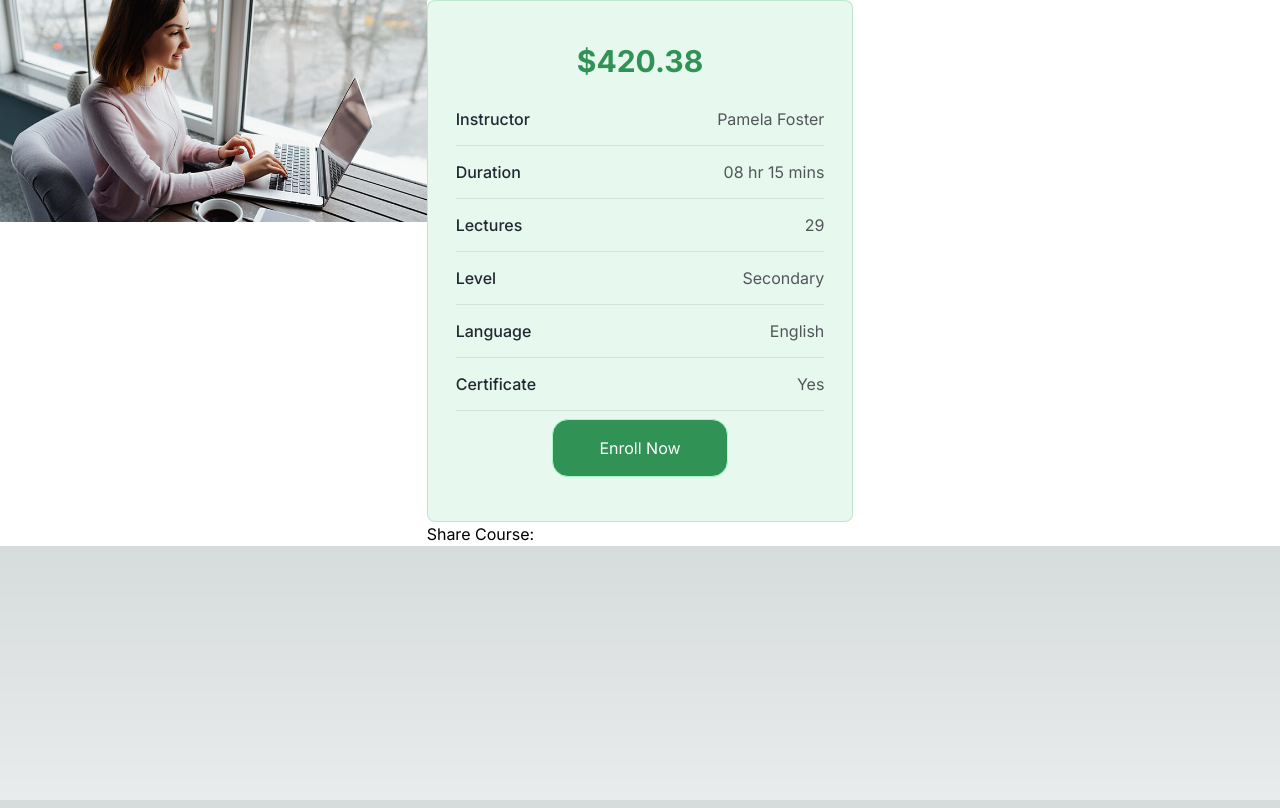
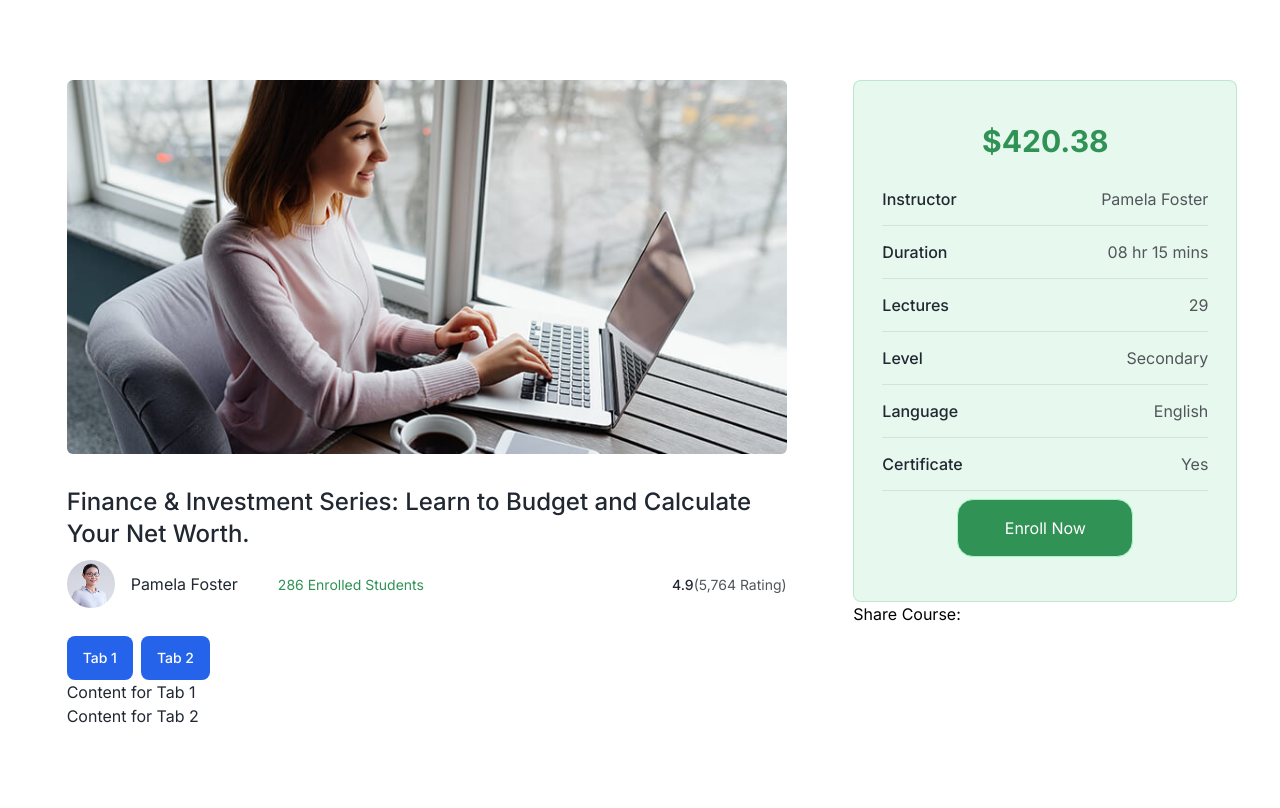
Before and after one commit to ThuanLeUwU/LearnConnect-NextJs, a Next.js app: page /course-detail in a window 1280 px wide. Built offline with nearby package versions, Linux system fonts and the light colour scheme.

Commit message:
detail screen

```diff
--- a/src/app/contact/page.tsx
+++ b/src/app/contact/page.tsx
@@ -3,7 +3,7 @@ import styles from "../contact/styles.module.scss";
 
 export default function ContactPage() {
   return (
-    <div className="bg-[#f8f9fa]">
+    <div className="bg-[#fff]">
       <div className="container mx-auto max-w-screen-lg py-20">
         <div className="grid lg:grid-cols-2 pt-6 px-10 pb-16 border border-solid border-opacity-20 border-[#30925533] rounded-10">
           <div className="mx-auto">
--- a/src/app/course-detail/page.tsx
+++ b/src/app/course-detail/page.tsx
@@ -1,17 +1,115 @@
 import Image from "next/image";
 import styles from "../login/styles.module.scss";
+import React, { useState } from "react";
 
 export default function CourseDetailPage() {
+  const [activeTab, setActiveTab] = useState("tab-0");
+  const changeTab = (tabId: string) => {
+    // Specify the type of tabId as string
+    setActiveTab(tabId); // Set the active tab when a tab is clicked
+  };
   return (
     <div className="contain-wrapper">
       <div className="bg-[#fff]">
-        <div className="grid cols-3 lg:grid-cols-3">
-          <div className="lg:cols-span-2">
-            <div>
-              <img src="./courses-details.jpg" alt="course-detail" />
+        <div className="container mx-auto max-w-screen-xl">
+          <div className="grid cols-2 lg:grid-cols-12 py-20">
+            <div className="lg:col-span-8 lg:cols-span-2 max-w-3xl px-6 mx-auto">
+              <img
+                src="./courses-details.jpg"
+                alt="course-detail"
+                className="rounded-md"
+              />
+              <h2 className="text-[#212832] mt-8 text-2xl font-medium">
+                Finance & Investment Series: Learn to Budget and Calculate Your
+                Net Worth.
+              </h2>
+              <div className="courses-details-admin text-[#212832] flex justify-between items-center pt-2.5">
+                <div className="admin-author flex items-center">
+                  <div className="w-12 h-12 ">
+                    <img
+                      src="./author-01.jpg"
+                      alt="Author"
+                      className="rounded-full"
+                    />
+                  </div>
+                  <div className="author-content">
+                    <a className="text-base pl-4 pb-1.5" href="#">
+                      Pamela Foster
+                    </a>
+                    <span className="mx-5"></span>
+                    <span className="text-sm font-normal text-[#309255]">
+                      286 Enrolled Students
+                    </span>
                   </div>
                 </div>
-          <div className="lg:cols-span-1">
+                <div className="admin-rating">
+                  <span className="font-medium text-sm">4.9</span>
+                  <span className="rating-star">
+                    <span className="rating-bar"></span>
+                  </span>
+                  <span className="text-sm text-[#52565b] font-normal">
+                    (5,764 Rating)
+                  </span>
+                </div>
+              </div>
+              <div className="pt-7 text-[#212832] ">
+                <ul
+                  className="flex flex-wrap text-sm font-medium text-center text-gray-500 dark:text-gray-400"
+                  id="tabList"
+                >
+                  <li className="mr-2">
+                    <a
+                      href="#"
+                      className={`inline-block px-4 py-3 rounded-lg ${
+                        activeTab === "tab-0"
+                          ? "bg-blue-600 text-white"
+                          : "text-white bg-blue-600 hover:bg-gray-100 hover:text-gray-900 dark:hover:bg-gray-800 dark:hover:text-white"
+                      }`}
+                      aria-current={activeTab === "tab-0" ? "page" : undefined}
+                      onClick={() => changeTab("tab-0")}
+                    >
+                      Tab 1
+                    </a>
+                  </li>
+                  <li className="mr-2">
+                    <a
+                      href="#"
+                      className={`inline-block px-4 py-3 rounded-lg ${
+                        activeTab === "tab-1"
+                          ? "bg-blue-600 text-white"
+                          : "text-white bg-blue-600 hover:bg-gray-100 hover:text-gray-900 dark:hover:bg-gray-800 dark:hover:text-white"
+                      }`}
+                      aria-current={activeTab === "tab-1" ? "page" : undefined}
+                      onClick={() => changeTab("tab-1")}
+                    >
+                      Tab 2
+                    </a>
+                  </li>
+                  {/* ... Add similar code for other tabs */}
+                </ul>
+
+                <div className="tab-content">
+                  <div
+                    className={`tab-pane ${
+                      activeTab === "tab-0" ? "active" : ""
+                    }`}
+                    id="tab-0"
+                  >
+                    Content for Tab 1
+                  </div>
+                  <div
+                    className={`tab-pane ${
+                      activeTab === "tab-1" ? "active" : ""
+                    }`}
+                    id="tab-1"
+                  >
+                    Content for Tab 2
+                  </div>
+                  {/* ... Add similar code for other tab content */}
+                </div>
+              </div>
+            </div>
+            <div className="lg:col-span-4 max-w-sm">
               <div className="border rounded-lg border-solid border-opacity-20 border-green-600 rounded-10 bg-[#e7f8ee] pt-7 pl-7 pr-7 pb-9">
                 <div className="sidebar-widget widget-information">
                   <div className="text-center py-3.5">
@@ -122,5 +220,6 @@ export default function CourseDetailPage() {
           </div>
         </div>
       </div>
+    </div>
   );
 }
--- a/src/app/login/page.tsx
+++ b/src/app/login/page.tsx
@@ -12,7 +12,7 @@ export default function LoginPage() {
             </div>
             <div className="">
               <div className="mx-auto max-w-md">
-                <h3 className="text-[30px] font-medium text-black px-10 pt-32">
+                <h3 className="text-[30px] font-medium text-[#212832] px-10 pt-32">
                   Login <span className="text-[#309255]">Now</span>
                 </h3>
                 <div className="pt-8">
--- a/src/app/profile/page.tsx
+++ b/src/app/profile/page.tsx
@@ -5,7 +5,7 @@ export default function ProfileUser() {
         <div className="py-5">
           <div className="flex justify-center items-center">
             <div className="w-full lg:w-full xl:w-full">
-              <div className="bg-[#f8f9fa] rounded-lg shadow-lg">
+              <div className="bg-[#fff] rounded-lg shadow-lg">
                 <div className="bg-black text-white flex flex-col lg:flex-row rounded-t p-4 lg:p-8">
                   <div className="lg:mr-4 lg:mt-0 flex flex-col items-center w-full lg:w-36">
                     <img
--- a/src/app/user-manage/page.tsx
+++ b/src/app/user-manage/page.tsx
@@ -27,7 +27,7 @@ export default function UserManagePage() {
           </div>
         </div>
         <div className="lg:col-span-11">
-          <div className="content-wrapper text-black w-full">
+          <div className="content-wrapper text-[#212832] w-full">
             <div className="flex flex-col">
               <div className="overflow-x-auto sm:-mx-6 lg:-mx-8">
                 <div className="inline-block min-w-full py-2 sm:px-6 lg:px-8">
```
Also changed, not shown: public/author-01.jpg (added). Lines whose indentation alone changed are shown as unchanged.
